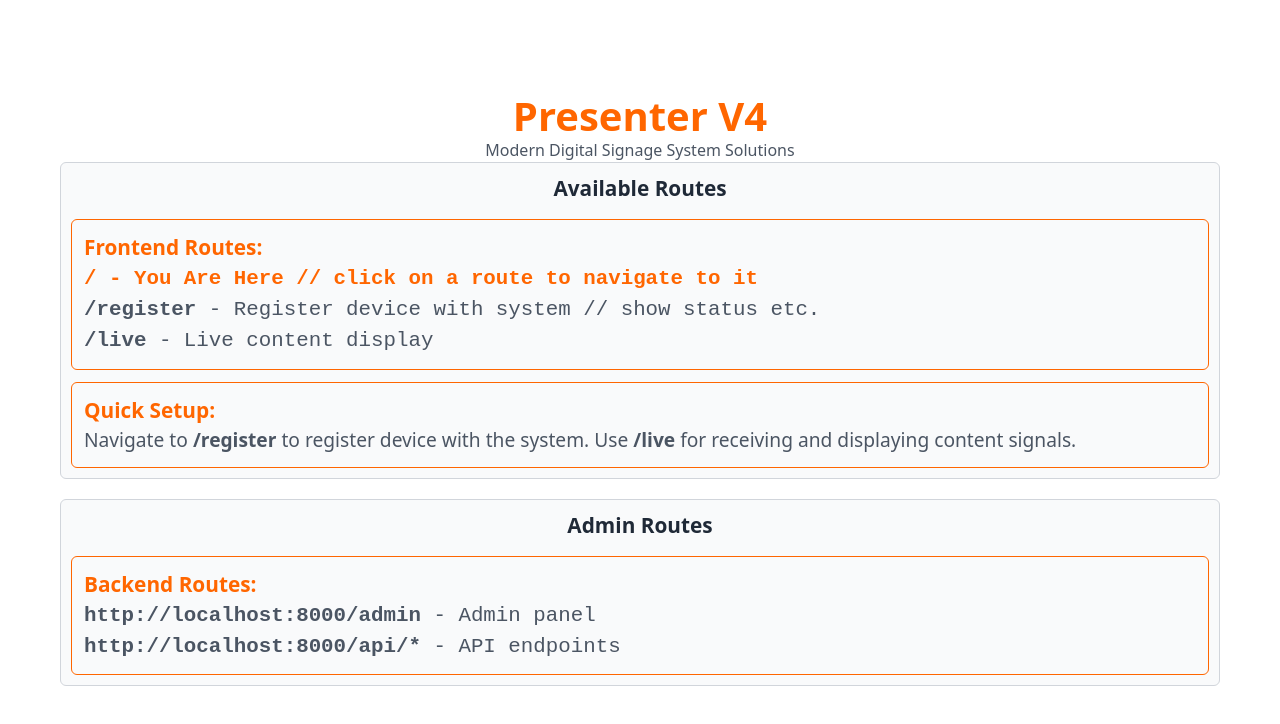
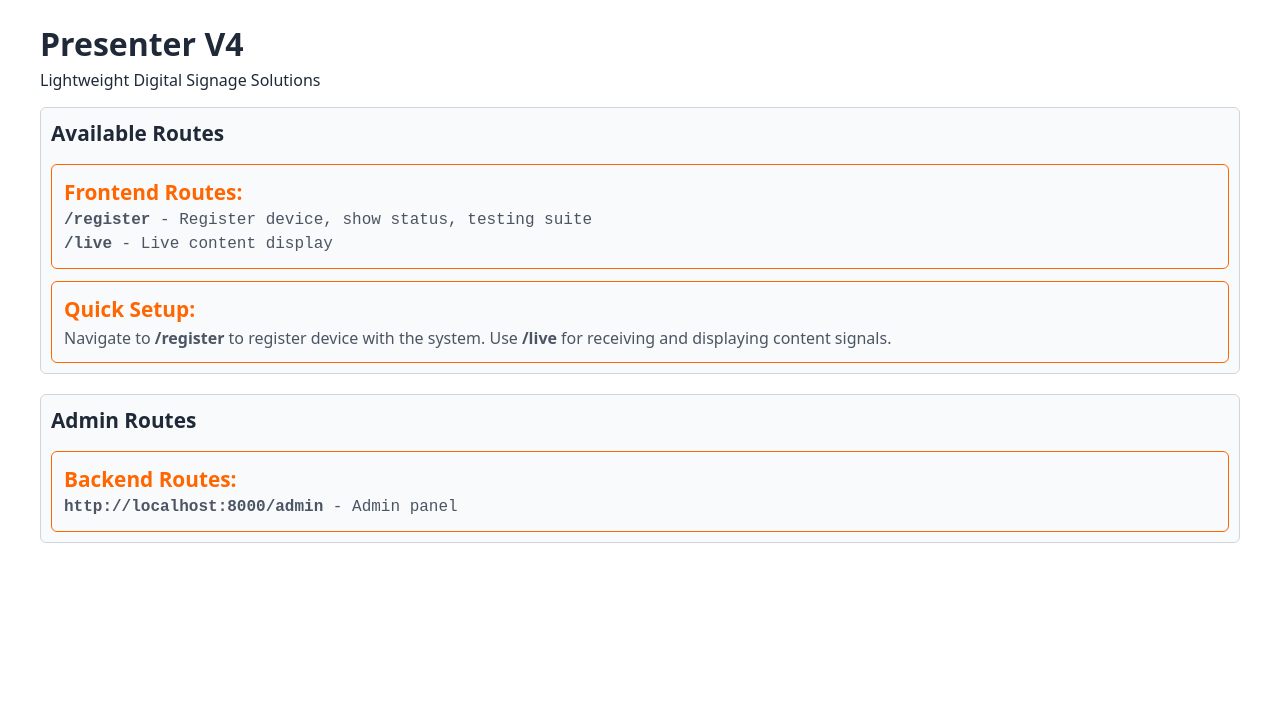
Before and after one commit to bizpropb/DigitalSignageLite, a React (Vite) app in the folder frontend/: page / in a window 1280 px wide. Shown: the top 724 px of the page. Built offline with nearby package versions, Linux system fonts and the light colour scheme; the HTML template or start-up script is replaced by a standard one.

Commit message:
fix: css

```diff
--- a/frontend/src/components/Index.jsx
+++ b/frontend/src/components/Index.jsx
@@ -3,14 +3,14 @@ import { Link } from 'react-router-dom'
 
 function Index() {
   return (
-    <div className="full-screen-center">
-      <div className="content-container">
-      <h1 className="h1">
+    <div style={{ padding: '20px' }}>
+      <div style={{ maxWidth: '1200px', margin: '0 auto' }}>
+      <h1>
         Presenter V4
       </h1>
 
-      <p className="page-description">
-        Modern Digital Signage System Solutions
+      <p style={{ marginBottom: '15px' }}>
+        Lightweight Digital Signage Solutions
       </p>
 
 
@@ -21,25 +21,12 @@ function Index() {
           <div className="info-card">
             <strong className="text-accent">Frontend Routes:</strong>
             <div className="text-mono">
-              <div className="text-accent">
-                <strong>/</strong> - You Are Here // click on a route to navigate to it
-              </div>
-              <div className="link-route">
-                <Link
-                  to="/register"
-                  className="link-route"
-                >
-                  <strong>/register</strong> - Register device with system // show status etc.
-                </Link>
-              </div>
-              <div className="link-route">
-                <Link
-                  to="/live"
-                  className="link-route"
-                >
-                  <strong>/live</strong> - Live content display
-                </Link>
-              </div>
+              <Link to="/register" className="link-route">
+                <strong>/register</strong> - Register device, show status, testing suite
+              </Link>
+              <Link to="/live" className="link-route">
+                <strong>/live</strong> - Live content display
+              </Link>
             </div>
           </div>
 
@@ -60,12 +47,9 @@ function Index() {
           <div className="info-card">
             <strong className="text-accent">Backend Routes:</strong>
             <div className="text-mono">
-              <div className="link-route">
+              <a href="http://localhost:8000/admin" target="_blank" rel="noopener noreferrer" className="link-route">
                 <strong>http://localhost:8000/admin</strong> - Admin panel
-              </div>
-              <div className="link-route">
-                <strong>http://localhost:8000/api/*</strong> - API endpoints
-              </div>
+              </a>
             </div>
           </div>
         </div>
--- a/frontend/src/components/LiveDisplay.jsx
+++ b/frontend/src/components/LiveDisplay.jsx
@@ -591,15 +591,18 @@ const LiveDisplay = () => {
       {/* Standby overlay - only shows when no content loaded */}
       {showStandby && (
         <div className="standby-overlay">
-          <h1 className="h1">Presenter V4 - /Live</h1>
-          <p className="page-description">
+          <div style={{ maxWidth: '1200px', margin: '0 auto' }}>
+            <h1 className="h1">Presenter V4 - Live Display</h1>
+            <p className="page-description" style={{ marginBottom: '15px' }}>
               I'm waiting for the next signal, it might take a moment...
             </p>
+            <div style={{ marginBottom: '15px' }}>
               <DisplayInfo
                 displayInfo={displayInfo}
                 isRegistered={!!displayInfo.program}
                 showRegistrationForm={false}
               />
+            </div>
 
             {!displayInfo.program && (
               <div className="no-program-message">
@@ -625,6 +628,7 @@ const LiveDisplay = () => {
               )}
             </div>
           </div>
+        </div>
       )}
     </div>
   )
--- a/frontend/src/components/RegisterAndTest.jsx
+++ b/frontend/src/components/RegisterAndTest.jsx
@@ -536,6 +536,8 @@ function RegisterAndTest() {
                 border: '1px solid #ff6600',
                 cursor: 'default',
                 fontWeight: 'normal',
+              } : accessToken.length !== 6 ? {
+                color: '#000'
               } : {}}
               className={`button button-primary ${accessToken.length !== 6 && !isRegistered ? 'button-primary-disabled' : ''}`}
             >
@@ -548,7 +550,7 @@ function RegisterAndTest() {
       {/* Access Token Information */}
       <div className="access-token-info">
         <div className="info-content">
-          <div className="">
+          <div style={{marginRight: '15px'}}>
           <h1>{'{i}'}</h1>
           </div>
           <div>
--- a/frontend/src/index.css
+++ b/frontend/src/index.css
@@ -182,20 +182,22 @@ a:hover {
 
 .text-mono {
   font-family: monospace;
-  font-size: 1.3rem;
+  font-size: 1rem;
 }
 
 .link-route {
   color: var(--text-secondary);
   transition: color 0.2s;
+  text-decoration: none;
+  display: block;
 }
 
 .link-route:hover {
-  color: var(--info-color);
+  color: var(--accent-orange);
 }
 
 .quick-setup {
-  font-size: 1.2rem;
+  font-size: 1rem;
   color: var(--text-secondary);
 }
 
```
Lines whose indentation alone changed are shown as unchanged.
